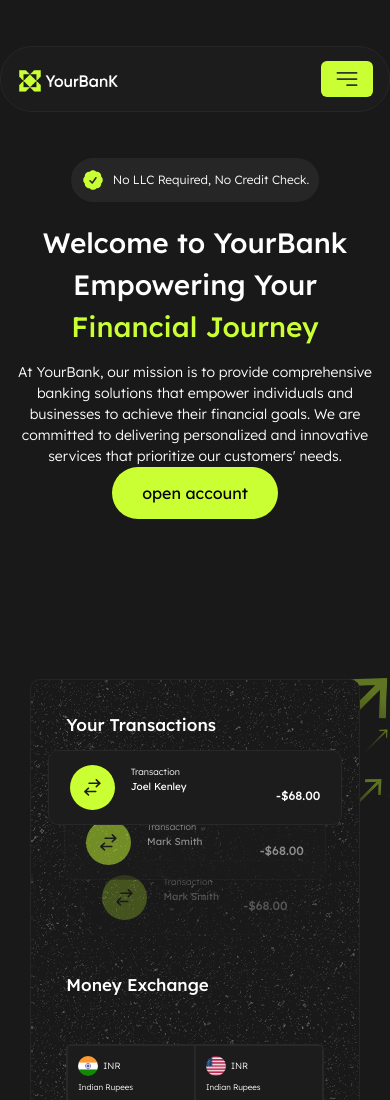
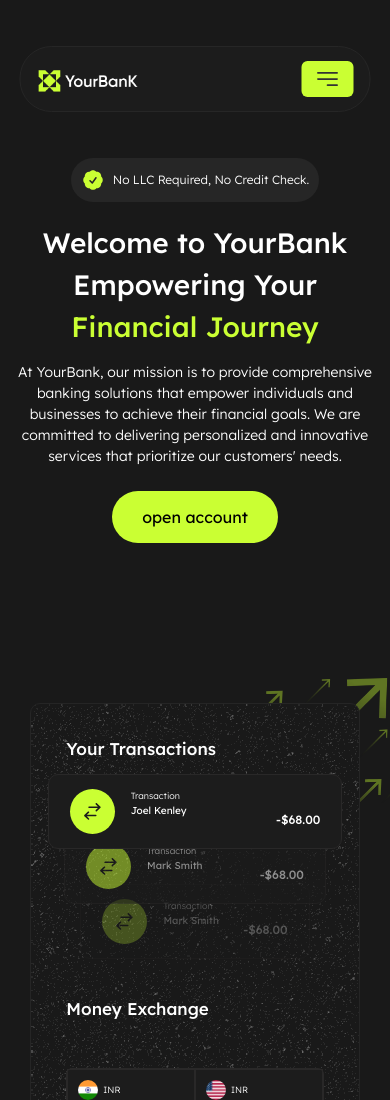
Before and after one commit to OwaisShaikh-8/IEC_CAPSTONE_PROJECT_1, a plain HTML site: page index.html in a window 390 px wide. Shown: the top 1100 px of the page. Drawn offline with nearby package versions, Linux system fonts and the light colour scheme; files whose address does not match are found by name.

Commit message:
mt added to hero-section left

```diff
--- a/assets/css/style.css
+++ b/assets/css/style.css
@@ -32,6 +32,9 @@
 }
 
 /* ================= NAVBAR ================= */
+
+
+
 
 .custom-navbar {
   background-color: #1c1c1c !important;
@@ -541,6 +544,12 @@
 /* ================= RESPONSIVE ================= */
 
 @media (max-width: 1250px) {
+
+
+  .custom-navbar{
+    width: 90%;
+  }
+
   .navbar-brand img {
     width: 101px;
     height: 26px;
--- a/index.html
+++ b/index.html
@@ -94,7 +94,7 @@
             businesses to achieve their financial goals. We are committed to delivering personalized and innovative
             services that prioritize our customers' needs.
           </p>
-          <button class="btn btn-primary rounded-5 auth-btn">open account</button>
+          <button class="btn btn-primary rounded-5 auth-btn mt-4">open account</button>
         </div>
         <div class="right">
 
```
